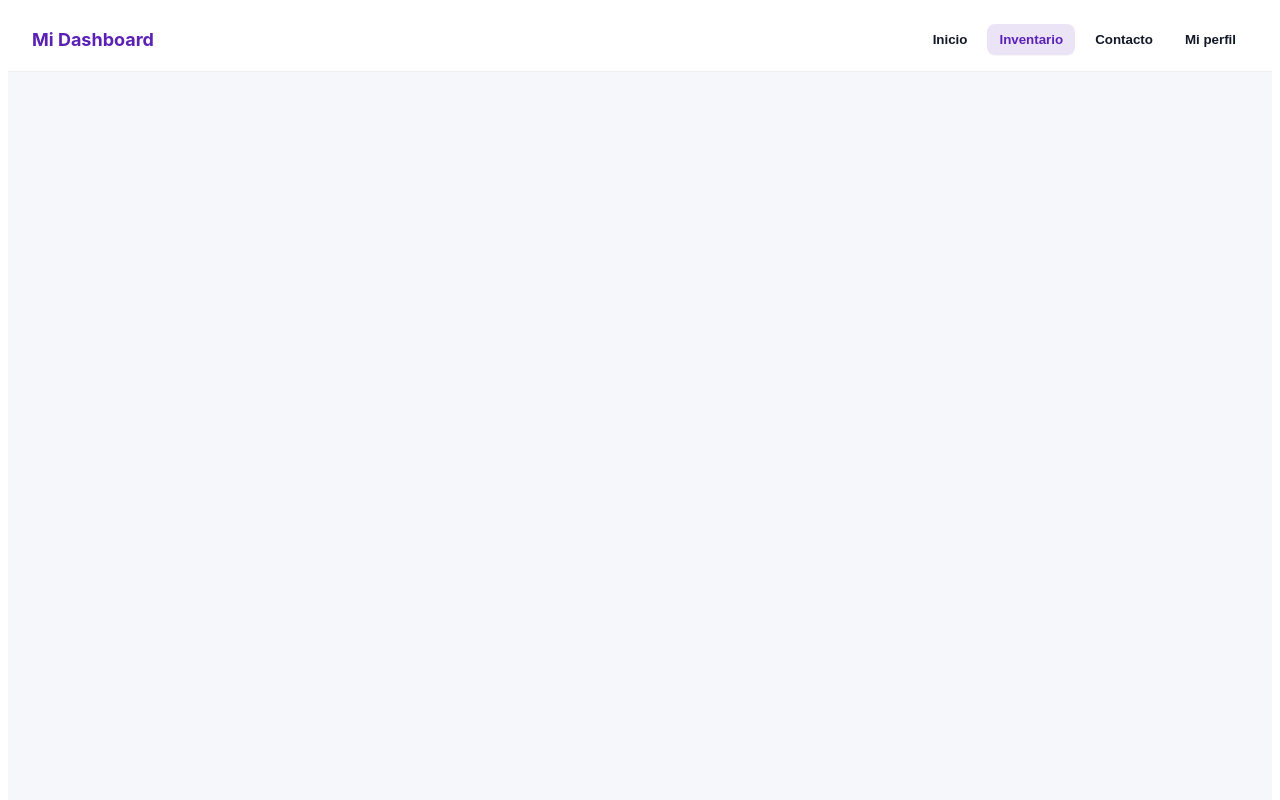
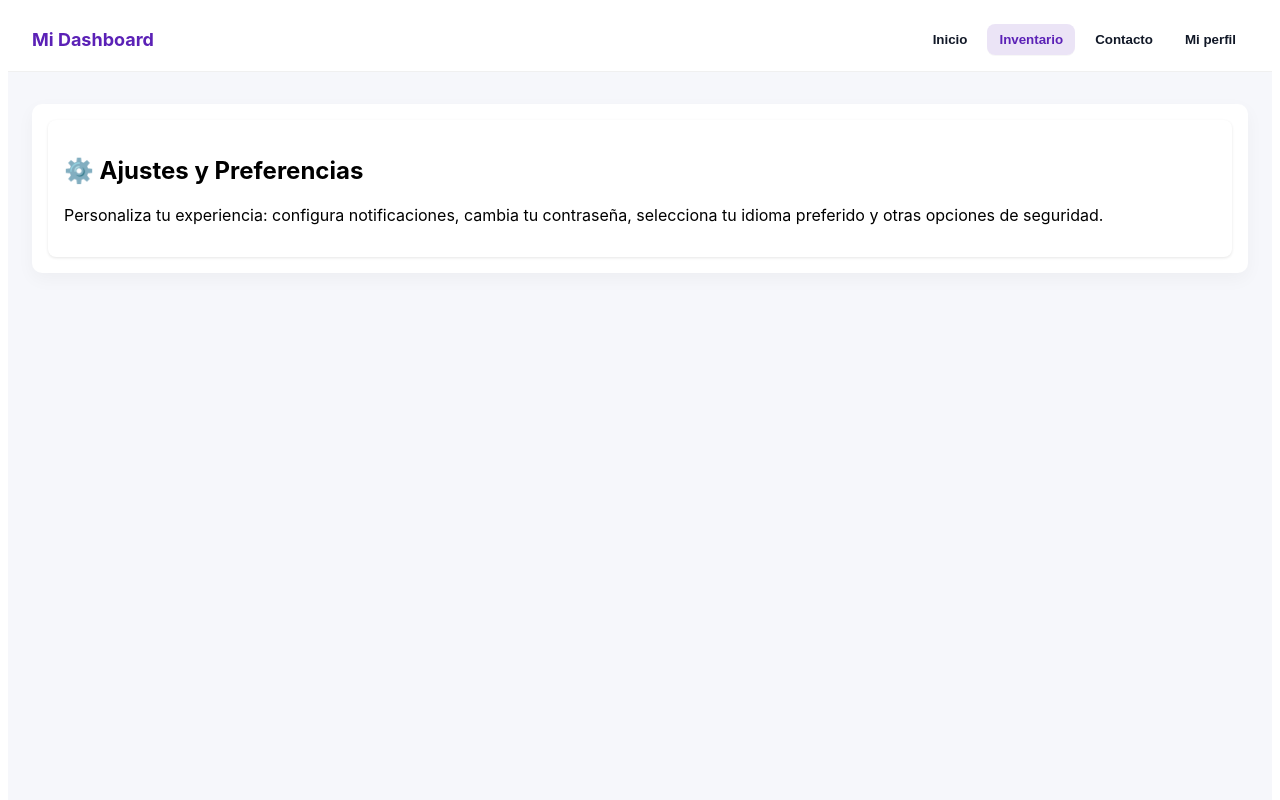
Before and after one commit to camil00liveros/App-Angular, an Angular app: page / in a window 1280 px wide. Both pictures are taken after a click on the tab "Inventario". Shown: the top 800 px of the page. Built offline with nearby package versions, Linux system fonts and the light colour scheme; no server answers.

Commit message:
Creando components

```diff
--- a/src/app/app.ts
+++ b/src/app/app.ts
@@ -6,7 +6,7 @@ import { DashboardComponent } from './modulos/dashboard.component';
 
 @Component({
   selector: 'app-root',
-  imports: [RouterOutlet, NgIf, CardComponent, DashboardComponent],
+  imports: [RouterOutlet, CardComponent, DashboardComponent],
   schemas: [CUSTOM_ELEMENTS_SCHEMA],
   templateUrl: './app.html',
   styleUrl: './app.css'
--- a/src/app/modulos/dashboard.component.html
+++ b/src/app/modulos/dashboard.component.html
@@ -12,14 +12,26 @@
 
 <main class="dashboard">
   <div class="grid">
+
     <app-card *ngIf="active() === 'inicio'">
       <h2>📊 Panel de Control</h2>
       <p>Bienvenido al panel de control. Desde aquí puedes acceder a todas las secciones principales de tu aplicación. Selecciona una opción en la barra de navegación para comenzar.</p>
     </app-card>
 
-    <app-card *ngIf="active() === 'perfil'">
+     <app-card *ngIf="active() === 'inventario'">
       <h2>⚙️ Ajustes y Preferencias</h2>
       <p>Personaliza tu experiencia: configura notificaciones, cambia tu contraseña, selecciona tu idioma preferido y otras opciones de seguridad.</p>
     </app-card>
-  </div>
+
+    <app-card *ngIf="active() === 'contacto'">
+      <h2>⚙️ Ajustes y Preferencias</h2>
+      <p>Personaliza tu experiencia: configura notificaciones, cambia tu contraseña, selecciona tu idioma preferido y otras opciones de seguridad.</p>
+    </app-card>
+
+     <app-card *ngIf="active() === 'perfil'">
+      <h2>⚙️ Ajustes y Preferencias</h2>
+      <p>Personaliza tu experiencia: configura notificaciones, cambia tu contraseña, selecciona tu idioma preferido y otras opciones de seguridad.</p>
+    </app-card>
+
+    </div>
 </main>
```
